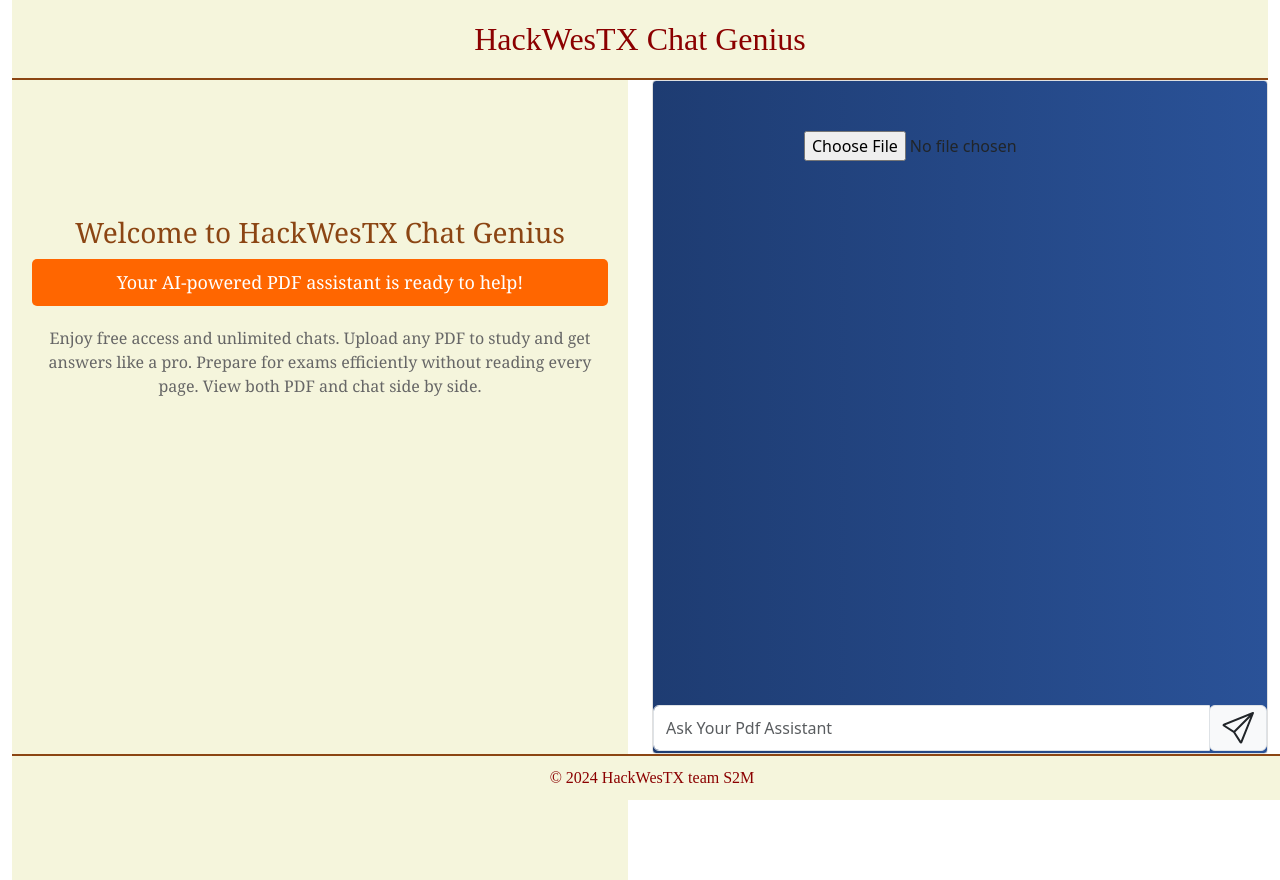
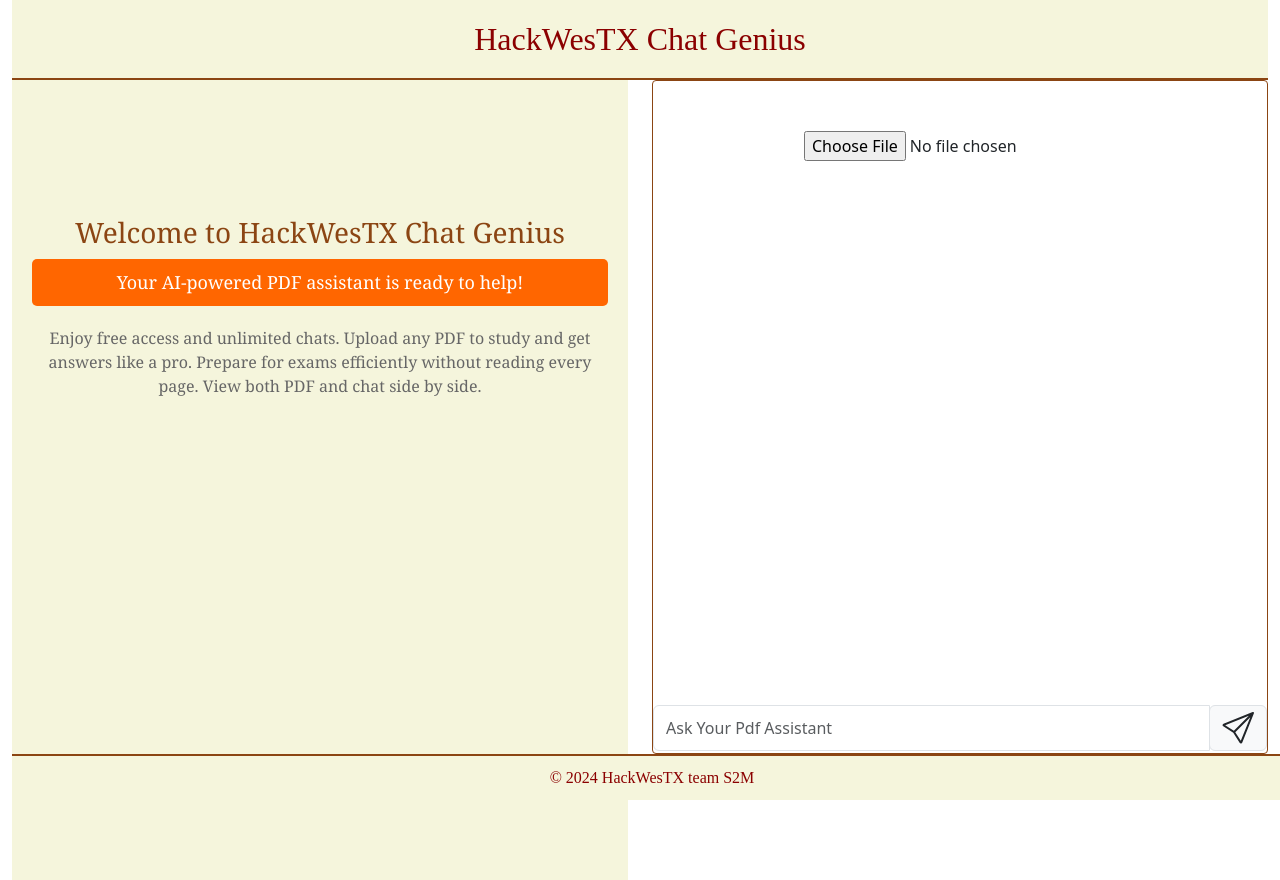
Before and after one commit to shrprabh/HackWES-PDFChatGenius, a React (Create React App) app in the folder pdf-chat-genius/: page / in a window 1280 px wide. Built offline with nearby package versions, Linux system fonts and the light colour scheme.

Commit message:
feat(color:color coding wild texas theme

```diff
--- a/pdf-chat-genius/src/components/ChatWindow.styles.ts
+++ b/pdf-chat-genius/src/components/ChatWindow.styles.ts
@@ -1,25 +1,21 @@
-import styled from "styled-components";
+import styled from 'styled-components';
 
 export const ChatContainer = styled.div`
-    border: 1px solid #E0E0E0;
+    border: 1px solid #8b4513; /* Saddle brown for border */
     border-radius: 4px;
     height: calc(100vh - 126px);
-    /* background-color: yellow; */
     display: flex;
     flex-direction: column;
-    background: linear-gradient(90deg, #1e3c72, #2a5298); /* Gradient blue */
+    background: linear-gradient(60deg, #white, #white); /* Warm beige to deep orange gradient */
 `;
 
-export const MessageStyle = styled.div<{isUser: boolean}>`
+export const MessageStyle = styled.div<{ isUser: boolean }>`
     border-radius: 6.5px;
-    margin-left: ${props => props.isUser ? 'auto' :  ''};
+    margin-left: ${props => props.isUser ? 'auto' : ''};
     margin-right: ${props => !props.isUser ? 'auto' : ''};
-    background-color: white;
+    background-color: ${props => props.isUser ? '#f5f5dc' : '#f5f5dc'}; /* Light green for user messages */
     padding: 8px 6px;
     max-width: 500px;
-
-    // color: white;
-
 `;
 
 export const MessagesContainer = styled.div`
@@ -27,5 +23,4 @@ export const MessagesContainer = styled.div`
     flex-direction: column;
     padding: 6px;
     overflow-y: scroll;
-
 `;
```
